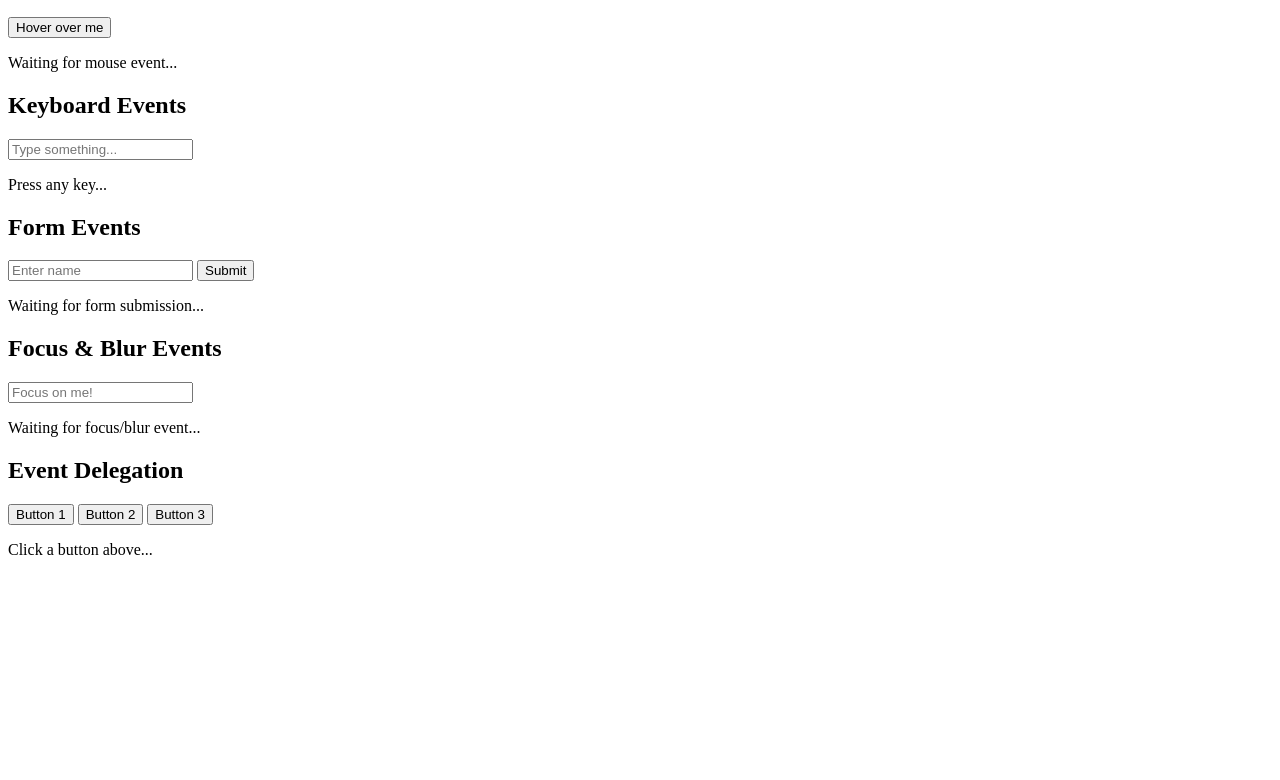
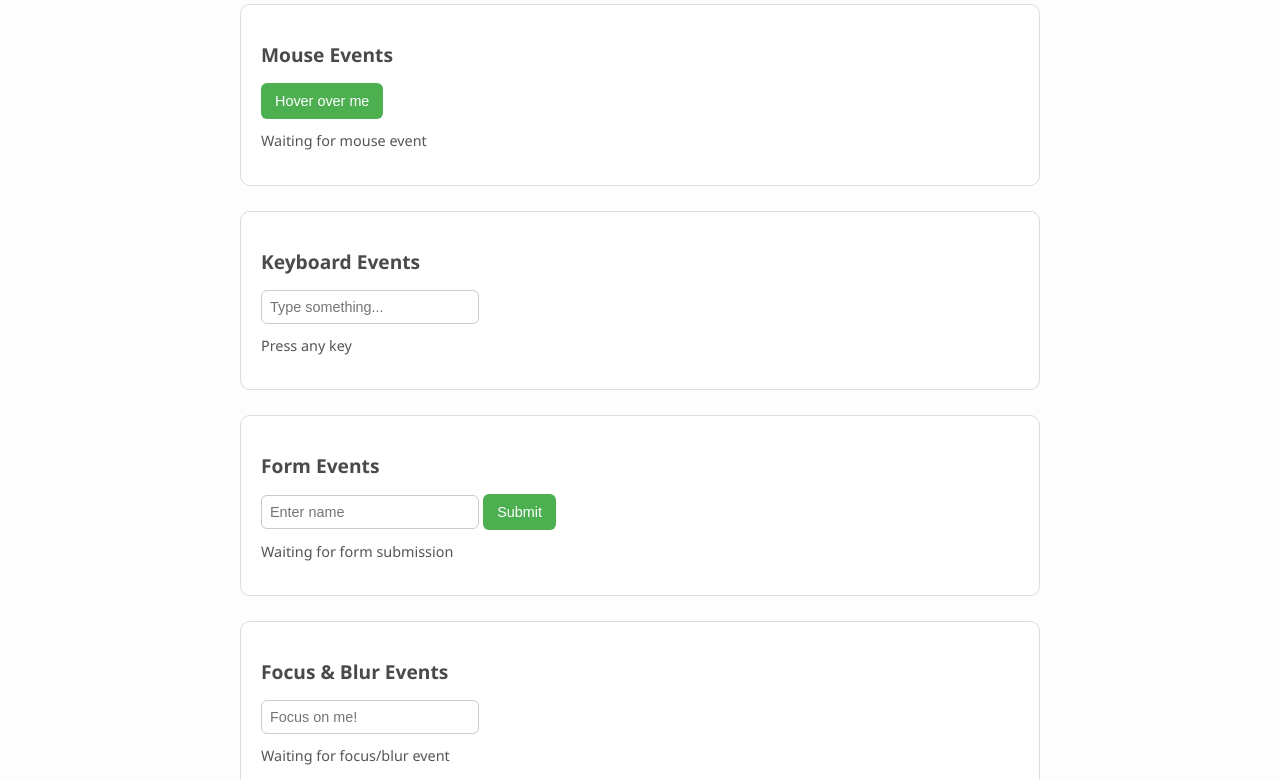
Before and after one commit to ryanumoso2003/javascript-events, a plain HTML site: page index.html in a window 1280 px wide. Shown: the part 110-890 px from the top of the page. Before the commit the page ends 800 px from the top, so only its background shows below. Drawn offline with Linux system fonts and the light colour scheme.

Commit message:
Linked stylesheet and added styling

```diff
--- a/index.html
+++ b/index.html
@@ -4,6 +4,7 @@
     <meta charset="UTF-8">
     <meta name="viewport" content="width=device-width, initial-scale=1.0">
     <title>JavaScript Events Lab</title>
+    <link rel="stylesheet" href="style.css">
 </head>
 <body>
     <h1>JavaScript Event Handling</h1>
@@ -12,14 +13,14 @@
     <section>
         <h2>Mouse Events</h2>
         <button id="mouseBtn">Hover over me</button>
-        <p id="mouseMsg">Waiting for mouse event...</p>
+        <p id="mouseMsg">Waiting for mouse event</p>
       </section>
 
       <!-- keyboard events -->
       <section>
         <h2>Keyboard Events</h2>
         <input type="text" id="keyInput" placeholder="Type something..." />
-        <p id="keyMsg">Press any key...</p>
+        <p id="keyMsg">Press any key</p>
       </section>
 
       <!-- form events -->
@@ -29,14 +30,14 @@
           <input type="text" placeholder="Enter name" required />
           <button type="submit">Submit</button>
         </form>
-        <p id="formMsg">Waiting for form submission...</p>
+        <p id="formMsg">Waiting for form submission</p>
       </section>
 
       <!-- focus and blur events -->
       <section>
         <h2>Focus & Blur Events</h2>
         <input type="text" id="focusInput" placeholder="Focus on me!" />
-        <p id="focusMsg">Waiting for focus/blur event...</p>
+        <p id="focusMsg">Waiting for focus/blur event</p>
       </section>
 
       <!-- event delegation -->
@@ -47,7 +48,7 @@
           <button>Button 2</button>
           <button>Button 3</button>
         </div>
-        <p id="delegateMsg">Click a button above...</p>
+        <p id="delegateMsg">Click a button above</p>
       </section>
 
       <script src="script.js"></script>
--- a/style.css
+++ b/style.css
@@ -0,0 +1,57 @@
+body {
+    font-family: 'Segoe UI', Tahoma, Geneva, Verdana, sans-serif;
+    background-color: #fdfdfd;
+    color: #333;
+    padding: 20px;
+    max-width: 800px;
+    margin: auto;
+  }
+
+  h1 {
+    text-align: center;
+    font-size: 2rem;
+    margin-bottom: 30px;
+  }
+
+  section {
+    border: 1px solid #ddd;
+    border-radius: 10px;
+    padding: 20px;
+    margin-bottom: 25px;
+    background-color: #ffffff;
+  }
+
+  h2 {
+    font-size: 1.2rem;
+    margin-bottom: 15px;
+    color: #4a4a4a;
+  }
+
+  button {
+    background-color: #4CAF50;
+    color: white;
+    border: none;
+    padding: 10px 14px;
+    border-radius: 6px;
+    font-size: 0.9rem;
+    cursor: pointer;
+    transition: background-color 0.2s ease;
+  }
+
+  button:hover {
+    background-color: #45a049;
+  }
+
+  input[type="text"] {
+    padding: 8px;
+    font-size: 0.9rem;
+    border: 1px solid #ccc;
+    border-radius: 6px;
+    width: 200px;
+  }
+
+  p {
+    margin-top: 12px;
+    font-size: 0.9rem;
+    color: #555;
+  }
```
